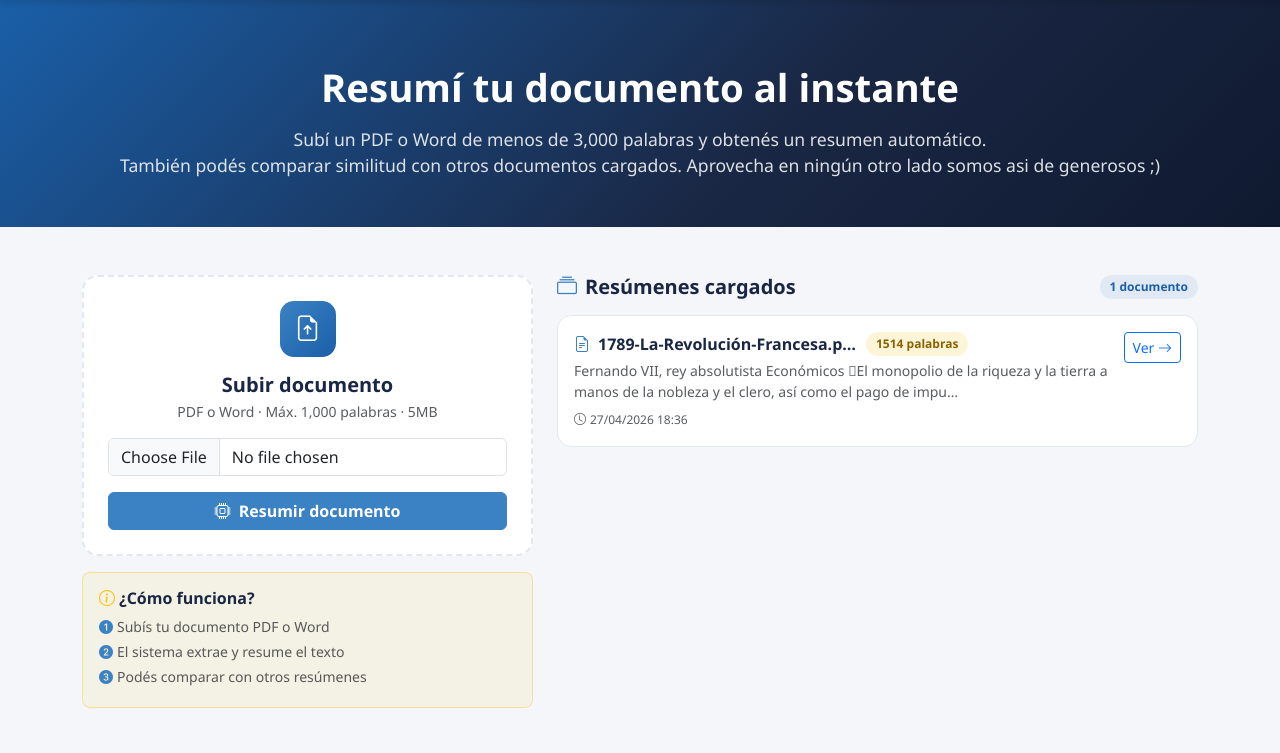
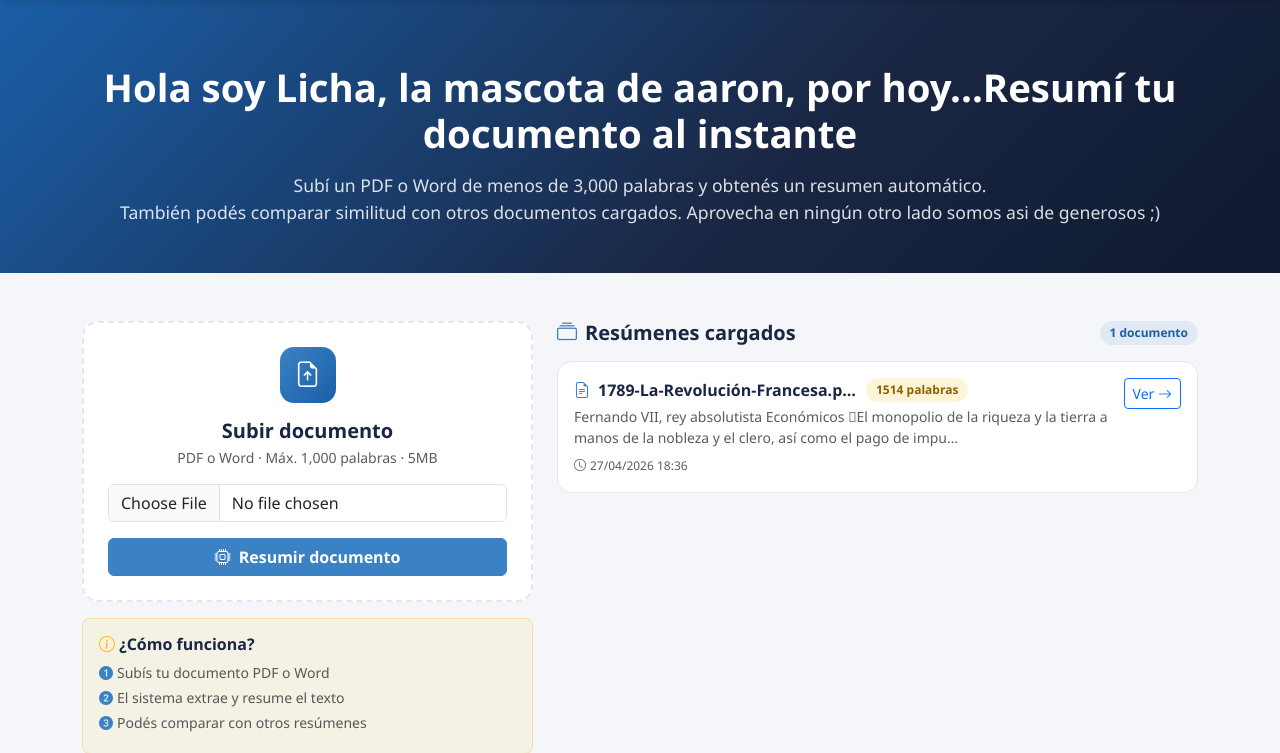
Before and after one commit to aaronma66/Licha-Re-sume-, a Django app: page / in a window 1280 px wide. Shown: the part 56-809 px from the top of the page. Run offline with Django 4.2, Linux system fonts and the light colour scheme; data comes from the database, SQL or seed files in the repository.

Commit message:
actualizar texto index

```diff
--- a/app/templates/app/index.html
+++ b/app/templates/app/index.html
@@ -6,7 +6,7 @@
 <!-- HERO -->
 <section class="hero">
   <div class="container text-center">
-    <h1 class="mb-3">Resumí tu documento al instante</h1>
+    <h1 class="mb-3">Hola soy Licha, la mascota de aaron, por hoy...Resumí tu documento al instante</h1>
     <p class="mb-0">Subí un PDF o Word de menos de 3,000 palabras y obtenés un resumen automático.<br>
     También podés comparar similitud con otros documentos cargados. Aprovecha en ningún otro lado somos asi de generosos ;)</p>
   </div>
```
